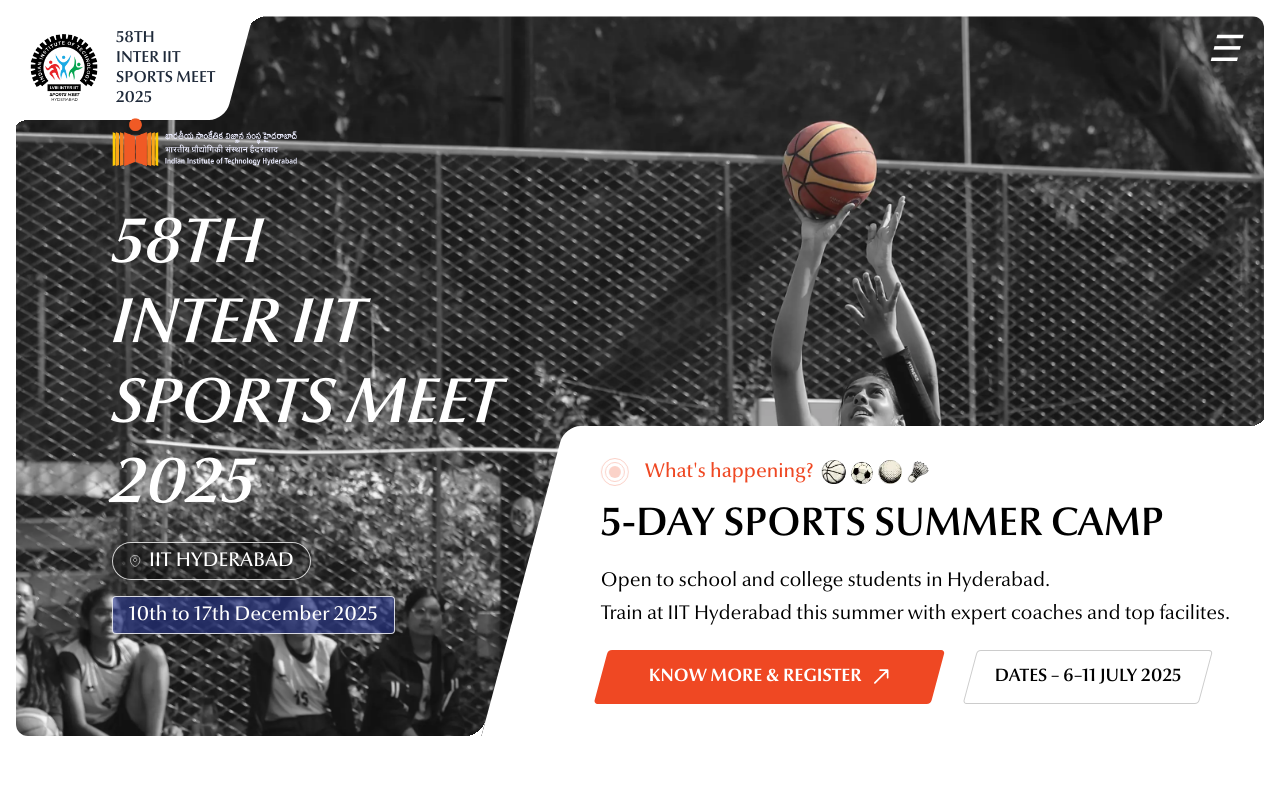
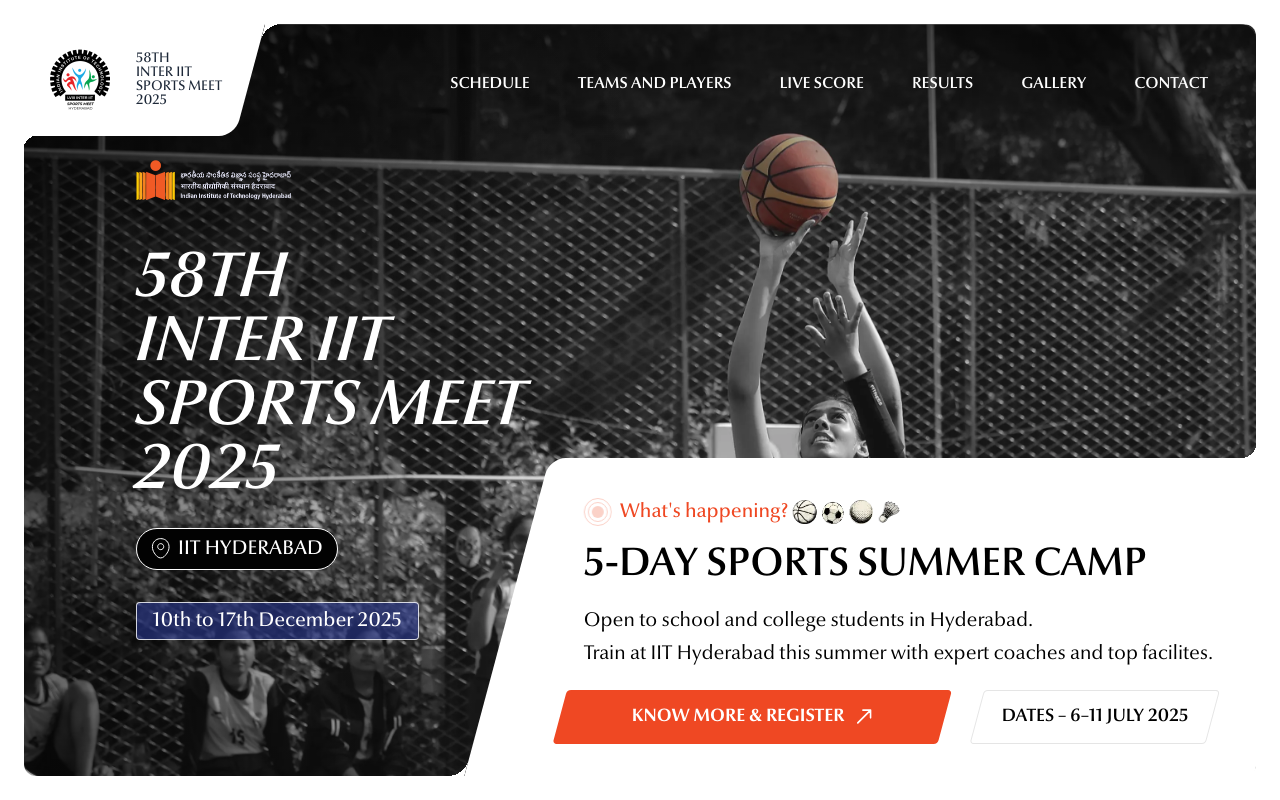
Before and after one commit to rayanry9/iism-2025, a SvelteKit app in the folder web/main/: page / in a window 1280 px wide. Built offline with nearby package versions, Linux system fonts and the light colour scheme.

Commit message:
fix: 1080p

```diff
--- a/web/main/src/app.css
+++ b/web/main/src/app.css
@@ -5,6 +5,9 @@
 	--color-custom-yellow: oklch(0.8184 0.1631 77.69);
 	--color-custom-blue: oklch(0.3861 0.1473 270.17);
 	--color-custom-teal: oklch(0.5347 0.0808 200.58);
+	--breakpoint-3xl: 120rem; /* 1080p */
+	--breakpoint-4xl: 160rem; /* 2k */
+	--breakpoint-5xl: 240rem; /* 4k */
 }
 
 @font-face {
--- a/web/main/src/app.html
+++ b/web/main/src/app.html
@@ -1,12 +1,12 @@
 <!doctype html>
-<html lang="en">
+<html lang="en" class="h-full">
 	<head>
 		<meta charset="utf-8" />
 		<link rel="icon" href="%sveltekit.assets%/favicon.png" />
 		<meta name="viewport" content="width=device-width, initial-scale=1" />
 		%sveltekit.head%
 	</head>
-	<body data-sveltekit-preload-data="hover">
+	<body class="h-full" data-sveltekit-preload-data="hover">
 		<div style="display: contents">%sveltekit.body%</div>
 	</body>
 </html>
--- a/web/main/src/routes/+page.svelte
+++ b/web/main/src/routes/+page.svelte
@@ -7,72 +7,73 @@
 </script>
 
 <svelte:head>
-	<title>58th Inter IIT Sports Meet 2025</title>
+	<title>Inter IIT Sports Meet 2025 Hyderabad</title>
 	<meta
 		name="description"
 		content="Official page for 58th Inter IIT Sports Meet 2025 hosted by IIT Hyderabad in joint collaboration with IIT Madras and IIT Tirupati."
 	/>
 </svelte:head>
 
-<section class="text-background relative overflow-x-clip">
-	<div class="relative px-4">
+<header class="relative h-full overflow-x-clip rounded-2xl p-6">
+	<div class="relative z-10 h-full">
+		<!-- Gradients -->
+		<div
+			class="absolute z-0 h-1/3 w-full rounded-2xl bg-gradient-to-b from-black/60 to-transparent"
+		></div>
+		<div
+			class="absolute z-0 h-full w-1/2 rounded-2xl bg-gradient-to-r from-black/60 to-transparent"
+		></div>
+
 		<!-- Main image -->
-
 		<img
 			src="image-5.webp"
 			alt="Official Website"
-			class="3xl:h-[10800px] my-4 h-[calc(100vh-4rem)] w-full rounded-xl object-cover object-[30%_50%] sm:h-[calc(100vh-3rem)] sm:object-center lg:h-[80vh] xl:h-[720px] 2xl:h-[900px]"
+			class="h-full w-full rounded-xl object-cover object-[65%_10%]"
 		/>
 
-		<!-- Logo + Text container positioned on top of the image -->
-		<div
-			class="-skew-x-15 absolute left-0 top-0 flex items-center space-x-3 rounded-br-2xl bg-white pb-2 pl-3 pr-3 pt-2 sm:pb-3 sm:pl-5 sm:pr-5 sm:pt-3 lg:pl-6 lg:pr-6 xl:pl-6 xl:pr-6 2xl:pl-7 2xl:pr-7"
+		<!-- Logo + Text container positioned on top left of the image -->
+		<section
+			class="absolute -top-[0.3px] -left-4 flex -skew-x-15 items-center gap-x-5 rounded-br-2xl bg-white py-5 pr-7 pl-9"
 		>
+			<!-- Rounded Corner top right -->
 			<div
-				class="absolute -right-[26px] top-0 size-4 bg-white"
+				class="absolute top-0 -right-4 size-4 bg-white"
+				style="mask-composite: exclude;mask-image: radial-gradient(circle 1rem at bottom right, transparent 0%, transparent 100%,black 100%);"
+			></div>
+			<!-- Rounded Corner bottom left-->
+			<div
+				class="absolute -bottom-[15px] left-8 size-4 skew-x-15 bg-white"
 				style="mask-composite: exclude;mask-image: radial-gradient(circle 1rem at bottom right, transparent 0%, transparent 100%,black 100%);"
 			></div>
 
-			<div
-				class="skew-x-15 absolute -bottom-4 left-7 size-4 bg-white"
-				style="mask-composite: exclude;mask-image: radial-gradient(circle 1rem at bottom right, transparent 0%, transparent 100%,black 100%);"
-			></div>
+			<img src="/logo.png" alt="Logo" class="size-[4.5rem] skew-x-15" />
 
-			<img
-				src="/logo.png"
-				alt="Logo"
-				class="skew-x-15 lg:size-18 size-14 sm:size-16 xl:size-20 2xl:size-24"
-			/>
-
-			<div
-				class="skew-x-15 text-[0.65rem] font-semibold leading-tight text-gray-800 sm:text-sm lg:text-base xl:text-base 2xl:text-lg"
-			>
+			<div class="skew-x-15 text-sm leading-none font-medium text-gray-800">
 				58TH<br />
 				INTER IIT<br />
 				SPORTS MEET<br />
 				2025
 			</div>
-		</div>
+		</section>
+
 		<!--Nav bar for the layouts other than mobile-->
-		<!-- <div
-			class="3xl:gap-x-12 3xl:text-xl hidden flex-wrap justify-end gap-x-2 text-[0.65rem] font-semibold sm:flex sm:gap-x-4 sm:text-xs lg:gap-x-6 lg:text-sm xl:gap-x-8 xl:text-base 2xl:gap-x-10 2xl:text-lg"
-		>
+		<nav class="absolute top-0 right-0 flex justify-end gap-x-12 p-12 font-semibold text-white">
 			<a href="#schedule" class="hover:underline">SCHEDULE</a>
 			<a href="#teams" class="hover:underline">TEAMS AND PLAYERS</a>
 			<a href="#live-score" class="hover:underline">LIVE SCORE</a>
 			<a href="#results" class="hover:underline">RESULTS</a>
 			<a href="#gallery" class="hover:underline">GALLERY</a>
 			<a href="#contact" class="hover:underline">CONTACT</a>
-		</div> -->
+		</nav>
 
 		<!-- Mobile dropdown menu-->
-		<div class="absolute left-0 top-0 z-50 w-full">
+		<nav class="absolute top-0 left-0 z-50 hidden w-full">
 			<!-- Menu button at top right -->
 			<div class="relative py-4">
 				<!-- Increased horizontal padding -->
 				<button
 					on:click={toggleMenu}
-					class="absolute right-10 text-4xl italic text-white focus:outline-none"
+					class="absolute right-10 text-4xl text-white italic focus:outline-none"
 					aria-label="Toggle menu"
 				>
 					☰
@@ -84,7 +85,7 @@
 				<div class="bg-custom-blue fixed inset-0 z-40 pt-20">
 					<!-- Close Button (X mark) -->
 
-					<div class="fixed left-0 top-2 z-40 flex items-center rounded-br-xl p-3">
+					<div class="fixed top-2 left-0 z-40 flex items-center rounded-br-xl p-3">
 						<img src="/logo-white.svg" alt="Logo" class="h-12 w-12" />
 						<div class="ml-2 text-xs leading-tight text-white" style="font-size: 8px;">
 							58TH<br />
@@ -95,7 +96,7 @@
 					</div>
 					<button
 						on:click={toggleMenu}
-						class="absolute right-6 top-4 text-5xl font-bold text-white"
+						class="absolute top-4 right-6 text-5xl font-bold text-white"
 						aria-label="Close menu"
 					>
 						×
@@ -105,44 +106,45 @@
 						<!-- Regular Menu Items -->
 						<a
 							href="#"
-							class="hover:border-l-5 hover:border-custom-yellow hover:text-custom-yellow py-2 pl-10 text-lg font-semibold text-white transition-colors duration-200"
+							class="hover:border-custom-yellow hover:text-custom-yellow py-2 pl-10 text-lg font-semibold text-white transition-colors duration-200 hover:border-l-5"
 						>
 							HOME
 						</a>
 						<a
 							href="#"
-							class="hover:border-l-5 hover:border-custom-yellow hover:text-custom-yellow py-2 pl-10 text-lg font-semibold text-white transition-colors duration-200"
+							class="hover:border-custom-yellow hover:text-custom-yellow py-2 pl-10 text-lg font-semibold text-white transition-colors duration-200 hover:border-l-5"
 						>
 							SCHEDULE
 						</a><a
 							href="#"
-							class="hover:border-l-5 hover:border-custom-yellow hover:text-custom-yellow py-2 pl-10 text-lg font-semibold text-white transition-colors duration-200"
+							class="hover:border-custom-yellow hover:text-custom-yellow py-2 pl-10 text-lg font-semibold text-white transition-colors duration-200 hover:border-l-5"
 						>
 							TEAMS AND PLAYERS
 						</a><a
 							href="#"
-							class="hover:border-l-5 hover:border-custom-yellow hover:text-custom-yellow py-2 pl-10 text-lg font-semibold text-white transition-colors duration-200"
+							class="hover:border-custom-yellow hover:text-custom-yellow py-2 pl-10 text-lg font-semibold text-white transition-colors duration-200 hover:border-l-5"
 						>
 							LIVE SCORE
 						</a><a
 							href="#"
-							class="hover:border-l-5 hover:border-custom-yellow hover:text-custom-yellow py-2 pl-10 text-lg font-semibold text-white transition-colors duration-200"
+							class="hover:border-custom-yellow hover:text-custom-yellow py-2 pl-10 text-lg font-semibold text-white transition-colors duration-200 hover:border-l-5"
 						>
 							RESULTS
 						</a><a
 							href="#"
-							class="hover:border-l-5 hover:border-custom-yellow hover:text-custom-yellow py-2 pl-10 text-lg font-semibold text-white transition-colors duration-200"
+							class="hover:border-custom-yellow hover:text-custom-yellow py-2 pl-10 text-lg font-semibold text-white transition-colors duration-200 hover:border-l-5"
 						>
 							GALLERY
 						</a><a
 							href="#"
-							class="hover:border-l-5 hover:border-custom-yellow hover:text-custom-yellow py-2 pl-10 text-lg font-semibold text-white transition-colors duration-200"
+							class="hover:border-custom-yellow hover:text-custom-yellow py-2 pl-10 text-lg font-semibold text-white transition-colors duration-200 hover:border-l-5"
 						>
 							CONTACT
 						</a>
 					</div>
+
 					<div
-						class="absolute bottom-20 left-0 right-0 mx-4 mb-10 rounded-lg bg-white p-6 shadow-lg"
+						class="absolute right-0 bottom-20 left-0 mx-4 mb-10 rounded-lg bg-white p-6 shadow-lg"
 					>
 						<div class="flex flex-col items-start gap-1">
 							<p class="text-center text-3xl font-bold text-black">
@@ -159,12 +161,12 @@
 								<p class="text-black-600">Open to school and college students</p>
 
 								<button
-									class="h-15 w-15 -skew-x-15 bg-custom-orange ml-3 flex items-center justify-center rounded-md"
+									class="bg-custom-orange ml-3 flex h-15 w-15 -skew-x-15 items-center justify-center rounded-md"
 								>
 									<img
 										src="/diag-up-arrow.svg"
 										alt="Northeast arrow"
-										class="skew-x-15 h-4 w-4 rotate-45 transform text-white"
+										class="h-4 w-4 rotate-45 skew-x-15 transform text-white"
 									/>
 								</button>
 							</div>
@@ -177,18 +179,17 @@
 					</div>
 				</div>
 			{/if}
-		</div>
+		</nav>
 
-		<div
-			class="absolute left-24 top-1/2 flex max-w-xs -translate-y-1/2 flex-col gap-4 rounded-md p-4 text-white"
-		>
+		<!-- Header Text -->
+		<section class="absolute top-0 bottom-0 flex flex-col justify-center gap-8 pl-28 text-white">
 			<!-- IITH logo -->
 			<div class="flex justify-start">
-				<img src="/iith-logo-full.png" alt="IITH Logo" class="mb-6 h-10 sm:h-12" />
+				<img src="/iith-logo-full.png" alt="IITH Logo" class="mb-4 h-10" />
 			</div>
 
 			<!-- Event Title -->
-			<div class="text-nowrap text-xs font-semibold italic leading-tight sm:text-[4rem]">
+			<div class="text-[4rem] leading-none font-semibold text-nowrap italic">
 				<p>58TH</p>
 				<p>INTER IIT</p>
 				<p>SPORTS MEET</p>
@@ -197,36 +198,39 @@
 
 			<!-- IIT HYDERABAD location -->
 			<div
-				class="inline-flex w-fit items-center gap-2 rounded-full border border-white/80 bg-black/30 px-4 py-1 text-xs font-medium sm:text-xl"
+				class="-mt-2 flex w-fit items-center gap-2 rounded-full border border-white bg-[#020202] px-3.5 py-2.5 text-xl leading-none font-medium"
 			>
-				<img src="/pin.svg" alt="pin" class="h-3 w-3" />
-				IIT HYDERABAD
+				<img src="/pin.svg" alt="pin" class="-mt-0.5" />
+				<p>IIT HYDERABAD</p>
 			</div>
 
 			<!-- Dates -->
 			<div
-				class="bg-custom-blue/60 inline-flex w-fit items-center gap-2 rounded-sm border border-white/80 px-4 py-1 text-xs font-medium sm:text-xl"
+				class="bg-custom-blue/60 inline-flex w-fit items-center gap-2 rounded-sm border border-white/80 px-4 py-1 text-xl font-medium"
 			>
 				10th to 17th December 2025
 			</div>
-		</div>
+		</section>
 
-		<div
-			class="-skew-x-15 absolute -bottom-[0.2px] -right-8 flex w-fit flex-col gap-3 rounded-tl-2xl bg-white pb-4 pl-8 pr-20 pt-8 text-white"
+		<!-- Bottom Right Announcement -->
+		<section
+			class="absolute -right-10 -bottom-[0.3px] flex w-fit -skew-x-15 flex-col gap-3 rounded-tl-2xl bg-white pt-10 pr-20 pb-4 pl-8 text-white"
 		>
+			<!-- Rounded Corner top right -->
 			<div
-				class="skew-x-15 absolute -top-[1rem] right-[5.56rem] size-4 bg-white"
+				class="absolute -top-[1rem] right-[5.3rem] size-4 skew-x-15 bg-white"
 				style="mask-composite: exclude;mask-image: radial-gradient(circle 1rem at top left, transparent 0%, transparent 100%,black 100%);"
 			></div>
 
+			<!-- Rounded Corner bottom left -->
 			<div
 				class="absolute -bottom-[0.2px] -left-[0.98rem] size-4 bg-white"
 				style="mask-composite: exclude;mask-image: radial-gradient(circle 1rem at top left, transparent 0%, transparent 100%,black 100%);"
 			></div>
 
-			<div class="skew-x-15 flex flex-col gap-3 pb-4 pl-12 text-black">
+			<div class="flex skew-x-15 flex-col gap-3 pb-4 pl-6 text-black">
 				<!-- Top Row: Circle + Heading -->
-				<div class="flex items-center gap-2">
+				<div class="flex items-center gap-1 pl-6">
 					<div
 						class="border-custom-orange/50 flex size-7 animate-pulse flex-row items-center justify-center rounded-full border"
 					>
@@ -236,7 +240,8 @@
 							<div class="bg-custom-orange size-3 rounded-full"></div>
 						</div>
 					</div>
-					<p class="text-custom-orange ml-2 text-xl font-medium">What's happening?</p>
+
+					<p class="text-custom-orange ml-1 text-xl font-medium">What's happening?</p>
 					<div class="flex items-center gap-1 *:size-6">
 						<img src="basketball.webp" alt="event 1" />
 						<img src="football.webp" alt="event 2" />
@@ -246,23 +251,23 @@
 				</div>
 
 				<!-- Title -->
-				<p class="text-[2.5rem] font-semibold leading-snug">5-DAY SPORTS SUMMER CAMP</p>
+				<p class="pl-6 text-[2.5rem] leading-snug font-semibold">5-DAY SPORTS SUMMER CAMP</p>
 
 				<!-- Two lines of text -->
-				<div class="text-xl leading-relaxed">
+				<div class="pl-6 text-xl leading-relaxed">
 					<p>Open to school and college students in Hyderabad.</p>
 					<p>Train at IIT Hyderabad this summer with expert coaches and top facilites.</p>
 				</div>
 
 				<!-- Buttons -->
-				<div class="-skew-x-15 mt-2 flex gap-x-8 *:py-3">
+				<div class="mt-2 flex -skew-x-15 gap-x-8 *:py-3">
 					<!-- Skewed Button -->
 					<button
-						class="bg-custom-orange hover:bg-custom-orange/90 flex flex-row flex-nowrap items-center rounded px-12 text-lg font-bold text-white transition hover:cursor-pointer"
+						class="bg-custom-orange hover:bg-custom-orange/90 flex grow flex-row flex-nowrap items-center justify-center rounded text-lg font-bold text-white transition hover:cursor-pointer"
 					>
 						<a href="/workshop" target="_blank" class="flex flex-nowrap items-center">
 							<p class="skew-x-15">KNOW MORE & REGISTER</p>
-							<div class="skew-x-15 my-auto ml-3 size-4">
+							<div class="my-auto ml-3 size-4 skew-x-15">
 								<img src="diag-up-arrow.svg" alt="Arrow" />
 							</div>
 						</a>
@@ -270,12 +275,12 @@
 
 					<!-- Skewed Date Box -->
 					<div
-						class="flex flex-row items-center rounded border border-black/20 bg-white px-6 text-lg font-semibold text-black"
+						class="flex flex-row items-center rounded border border-black/10 bg-white px-6 text-lg font-semibold text-black"
 					>
 						<p class="skew-x-15">DATES – 6–11 JULY 2025</p>
 					</div>
 				</div>
 			</div>
-		</div>
+		</section>
 	</div>
-</section>
+</header>
```
